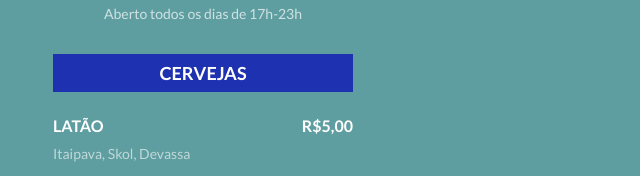
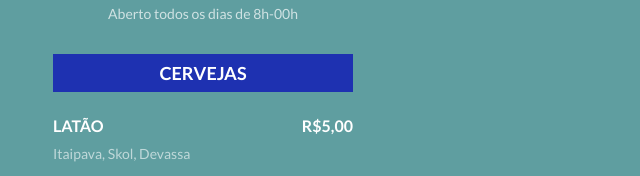
Before and after one commit to alefribeiro/cardapio-online, a plain HTML site: page index.html in a window 1280 px wide. Shown: the part 253-429 px from the top of the page, 437-1077 px from the left. Drawn offline with Linux system fonts and the light colour scheme; a script that the page names is missing.

Commit message:
Ajuste horario de funcionamento

```diff
--- a/index.html
+++ b/index.html
@@ -22,7 +22,7 @@
   <body>
     <header>
       <img src="files/logo.png" alt="">
-      <p>Aberto todos os dias de 17h-23h</p>
+      <p>Aberto todos os dias de 8h-00h</p>
     </header>
     <section>
       <h2>Cervejas</h2>
```
